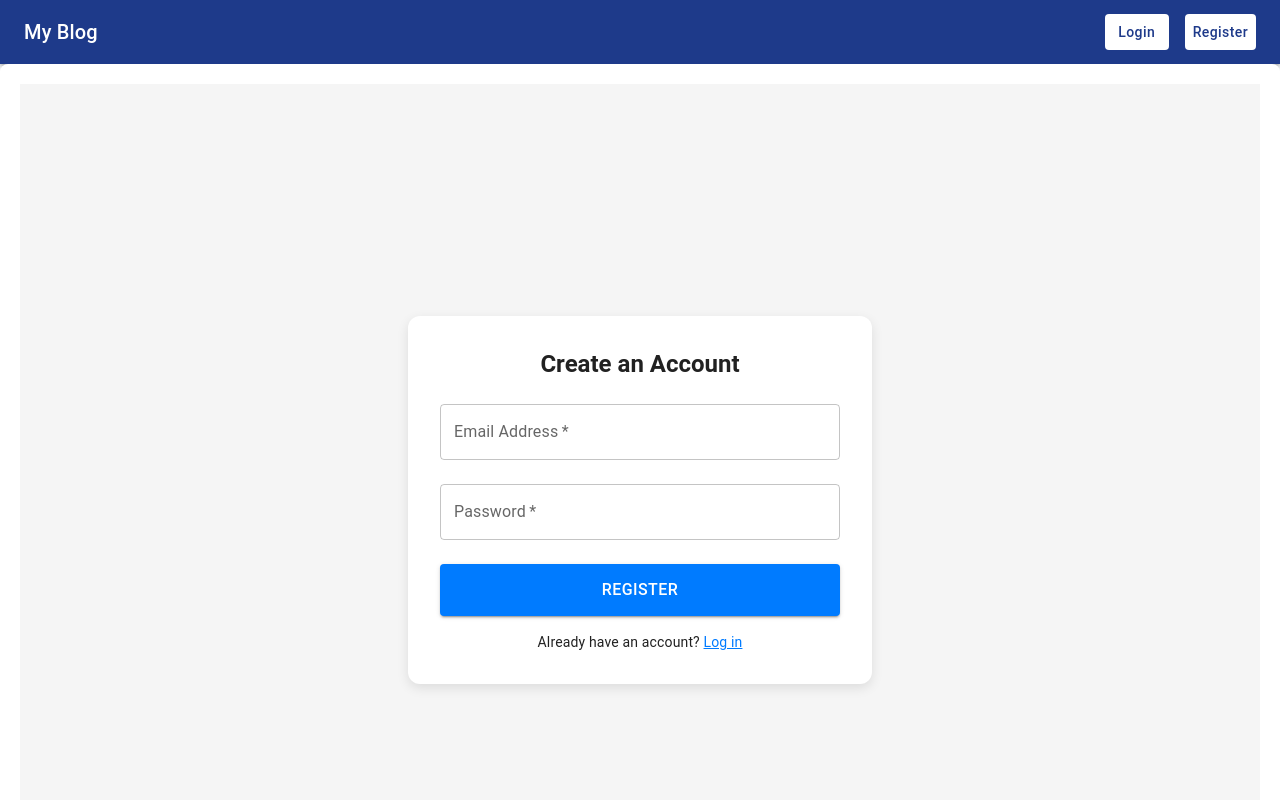
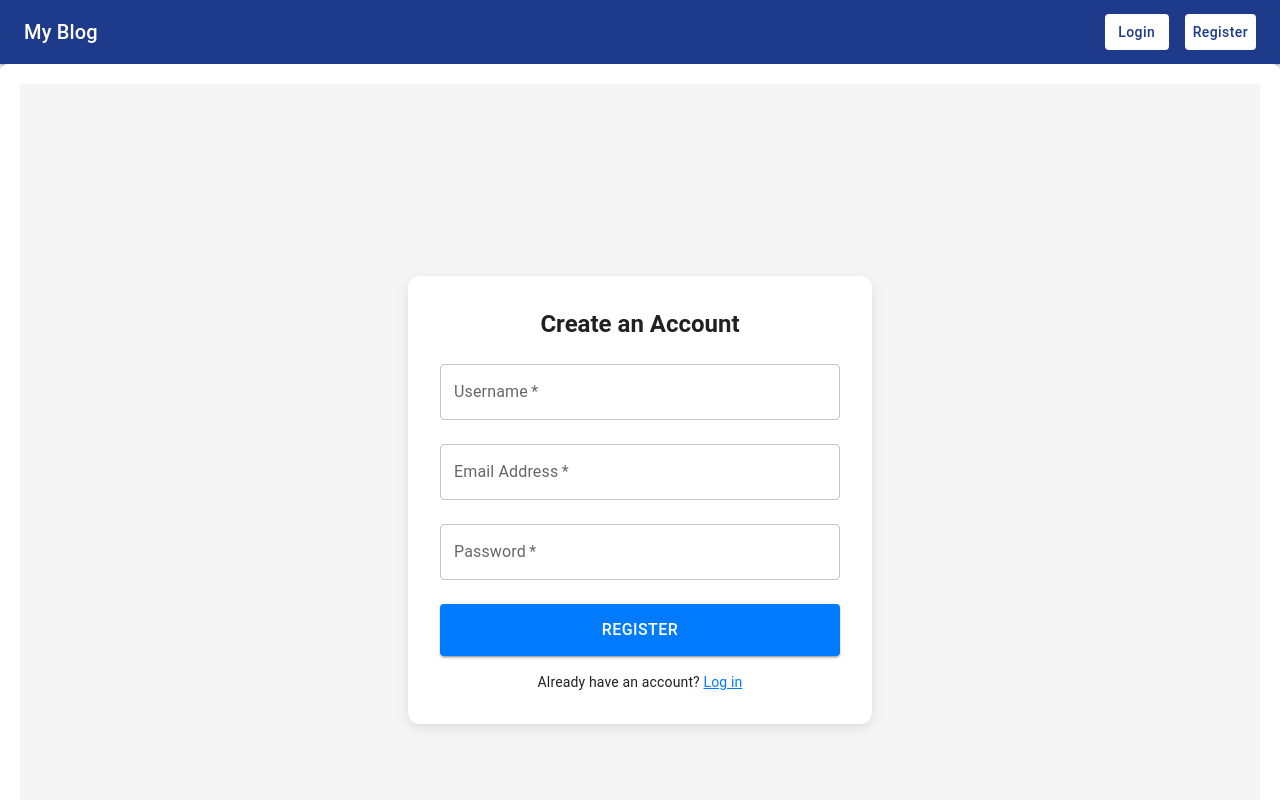
Before and after one commit to ruzan-afaneh/blogging-platform, a Next.js app: page /register in a window 1280 px wide. Shown: the top 800 px of the page. Built offline with nearby package versions, Linux system fonts and the light colour scheme; no server answers.

Commit message:
add username

```diff
--- a/src/app/page.jsx
+++ b/src/app/page.jsx
@@ -29,7 +29,7 @@ export default function HomePage() {
       try {
         const { data, error } = await supabase
           .from("posts")
-          .select("*")
+          .select("id, title, content, created_at, username")
           .order("created_at", { ascending: false });
 
         if (error) {
@@ -43,6 +43,7 @@ export default function HomePage() {
         setLoading(false);
       }
     };
+
 
     fetchPosts();
   }, []);
--- a/src/app/register/page.jsx
+++ b/src/app/register/page.jsx
@@ -5,21 +5,42 @@ import { Box, TextField, Button, Typography, Paper, Alert } from '@mui/material'
 import { useRouter } from 'next/navigation';
 
 export default function Register() {
-  const [formData, setFormData] = useState({ email: '', password: '' });
+  const [formData, setFormData] = useState({ email: '', password: '', username: '' });
   const [error, setError] = useState(null);
-  const router = useRouter(); // Use Next.js router for navigation
+  const [success, setSuccess] = useState(null);
+  const router = useRouter();
 
   const handleSubmit = async (e) => {
     e.preventDefault();
-    const { email, password } = formData;
+    const { email, password, username } = formData;
+
+    // Basic input validation
+    if (!email || !password || !username) {
+      setError('All fields are required.');
+      return;
+    }
 
     try {
-      const { error } = await supabase.auth.signUp({ email, password });
+      const { error } = await supabase.auth.signUp({
+        email,
+        password,
+        options: {
+          data: {
+            username,
+          },
+        },
+      });
+
       if (error) throw error;
 
-      // Redirect to the home page after successful registration
-      router.push('/');
+      setSuccess('Account created successfully! Redirecting to the home page...');
+      setError(null);
+
+      setTimeout(() => {
+        router.push('/');
+      }, 2000);
     } catch (err) {
+      console.error('Error registering user:', err.message);
       setError(err.message);
     }
   };
@@ -48,8 +69,19 @@ export default function Register() {
         <Typography variant="h5" fontWeight="bold" gutterBottom align="center">
           Create an Account
         </Typography>
-        {error && <Alert severity="error">{error}</Alert>}
+        {error && <Alert severity="error" sx={{ mb: 2 }}>{error}</Alert>}
+        {success && <Alert severity="success" sx={{ mb: 2 }}>{success}</Alert>}
         <Box component="form" onSubmit={handleSubmit} noValidate>
+          <TextField
+            fullWidth
+            label="Username"
+            type="text"
+            margin="normal"
+            required
+            value={formData.username}
+            onChange={(e) => setFormData({ ...formData, username: e.target.value })}
+            placeholder="Enter your username"
+          />
           <TextField
             fullWidth
             label="Email Address"
@@ -58,6 +90,7 @@ export default function Register() {
             required
             value={formData.email}
             onChange={(e) => setFormData({ ...formData, email: e.target.value })}
+            placeholder="Enter your email"
           />
           <TextField
             fullWidth
@@ -67,6 +100,7 @@ export default function Register() {
             required
             value={formData.password}
             onChange={(e) => setFormData({ ...formData, password: e.target.value })}
+            placeholder="Enter your password"
           />
           <Button
             type="submit"
@@ -84,7 +118,10 @@ export default function Register() {
           </Button>
         </Box>
         <Typography variant="body2" align="center" sx={{ marginTop: 2 }}>
-          Already have an account? <a href="/login" style={{ color: '#007BFF' }}>Log in</a>
+          Already have an account?{' '}
+          <a href="/login" style={{ color: '#007BFF' }}>
+            Log in
+          </a>
         </Typography>
       </Paper>
     </Box>
--- a/src/components/PostCard.jsx
+++ b/src/components/PostCard.jsx
@@ -60,10 +60,10 @@ export const PostCard = ({ post, onClick }) => {
         {/* Author Info */}
         <Box sx={{ display: "flex", alignItems: "center", mt: 2 }}>
           <Avatar sx={{ bgcolor: "#1e3a8a", mr: 1 }}>
-            {post.author_email?.[0]?.toUpperCase() || "?"}
+            {post.username?.[0]?.toUpperCase() || "?"}
           </Avatar>
           <Typography variant="body2" color="text.secondary">
-            {post.author_email || "Unknown"}
+            {post.username || "Unknown"}
           </Typography>
         </Box>
       </CardContent>
@@ -98,4 +98,4 @@ export const PostCard = ({ post, onClick }) => {
   );
 };
 
-export default PostCard
+export default PostCard;
```
Also changed, not shown: src/app/create-post/page.jsx (+6 -2 lines).
